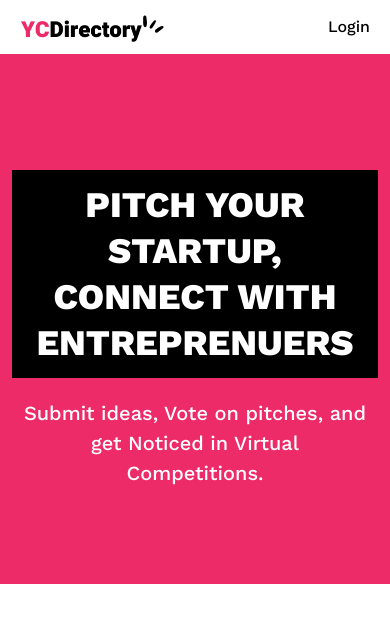
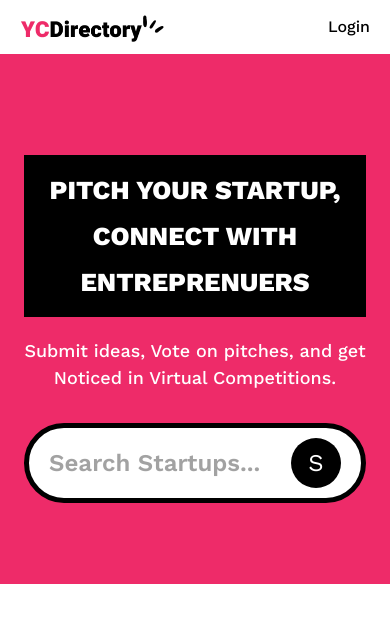
Before and after one commit to alexpetkoff/yc_directory, a Next.js app: page / in a window 390 px wide. Shown: the top 622 px of the page. Built offline with nearby package versions, Linux system fonts and the light colour scheme; no server answers.

Commit message:
finished the search form with the new Next component Form

```diff
--- a/app/(root)/page.tsx
+++ b/app/(root)/page.tsx
@@ -1,12 +1,22 @@
-export default function Home() {
+import SearchForm from "../components/SearchForm";
+
+export default async function Home({
+    searchParams,
+}: {
+    searchParams: Promise<{ query?: string }>;
+}) {
+    const query = (await searchParams).query || "";
+
     return (
         <section className="pink_container">
             <h1 className="heading">
                 Pitch your startup, <br /> Connect with Entreprenuers
             </h1>
             <p className="sub-heading !max-w-3xl">
-        Submit ideas, Vote on pitches, and get Noticed in Virtual Competitions.
+                Submit ideas, Vote on pitches, and get Noticed in Virtual
+                Competitions.
             </p>
+            <SearchForm query={query} />
         </section>
     );
 }
--- /dev/null
+++ b/app/components/SearchForm.tsx
@@ -0,0 +1,24 @@
+import React from "react";
+import Form from "next/form";
+import SearchFormReset from "./SearchFormReset";
+
+function SearchForm({ query }: { query?: string }) {
+    return (
+        <Form action="/" scroll={false} className="search-form">
+            <input
+                type="text"
+                name="query"
+                className="search-input placeholder:opacity-45"
+                placeholder="Search Startups..."
+            />
+            <div className="flex gap-2">
+                {query && <SearchFormReset />}
+                <button type="submit" className="search-btn text-white">
+                    S
+                </button>
+            </div>
+        </Form>
+    );
+}
+
+export default SearchForm;
--- /dev/null
+++ b/app/components/SearchFormReset.tsx
@@ -0,0 +1,23 @@
+"use client";
+
+import Link from "next/link";
+
+function SearchButton() {
+    const reset = () => {
+        const form = document.querySelector(".search-form") as HTMLFormElement;
+
+        if (form) {
+            form.reset();
+        }
+    };
+
+    return (
+        <button type="reset" onClick={() => reset()}>
+            <Link href="/" className="search-btn text-white">
+                X
+            </Link>
+        </button>
+    );
+}
+
+export default SearchButton;
--- a/app/globals.css
+++ b/app/globals.css
@@ -56,11 +56,11 @@
     }
 
     .heading {
-        @apply uppercase bg-black px-6 py-3 font-work-sans font-extrabold text-white sm:text-[54px] sm:leading-[64px] text-[36px] leading-[46px] max-w-5xl text-center my-5;
+        @apply uppercase bg-black px-6 py-3 font-work-sans font-extrabold text-white sm:text-[54px] sm:leading-[64px] text-[26px] leading-[46px] max-w-5xl text-center my-5;
     }
 
     .sub-heading {
-        @apply font-medium text-[20px] text-white max-w-2xl text-center break-words;
+        @apply font-medium text-[18px] text-white max-w-2xl text-center break-words;
     }
 
     .section_container {
```
Lines whose indentation alone changed are shown as unchanged.
